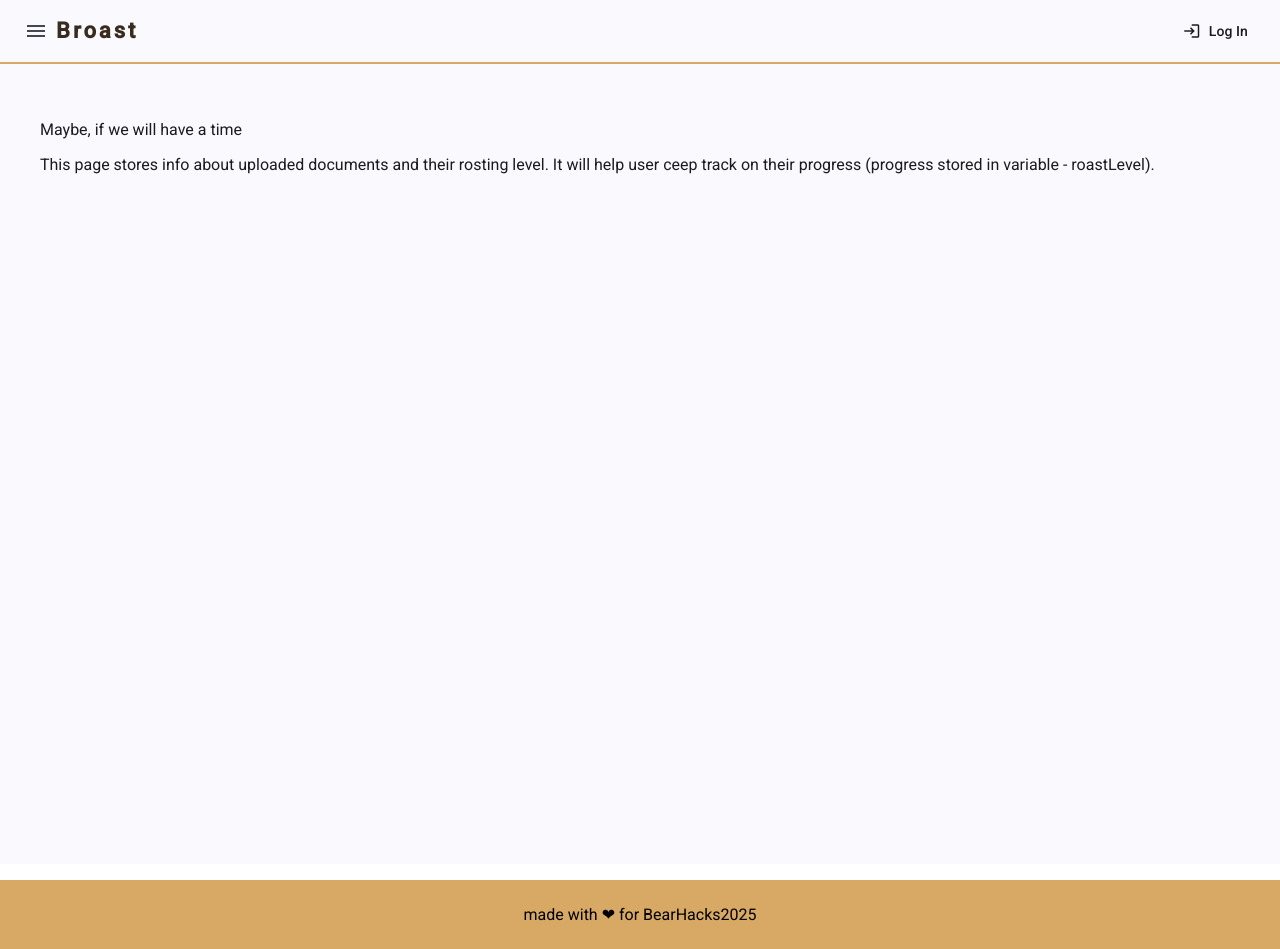
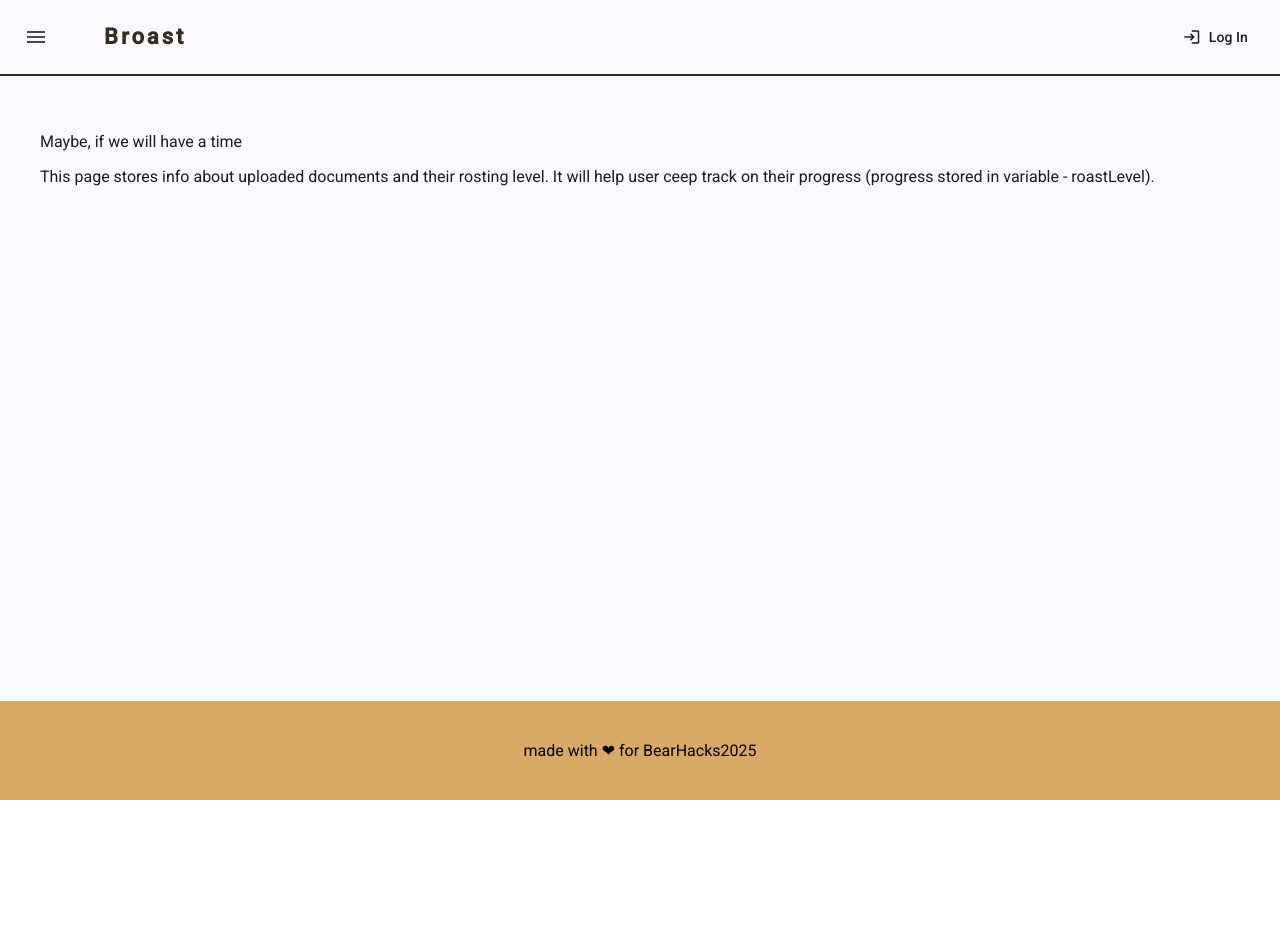
Before and after one commit to sophieynw/broast, an Angular app in the folder frontend/: page /profile in a window 1280 px wide. After the commit the page ends 800 px from the top, so only its background shows below. Built offline with nearby package versions, Linux system fonts and the light colour scheme.

Commit message:
fixed scroll in sidenav

```diff
--- a/frontend/src/app/app.component.css
+++ b/frontend/src/app/app.component.css
@@ -0,0 +1,10 @@
+.app-grid
+{
+    display: flex;
+  flex-direction: column;
+  height: 100%;
+}
+
+app-sidenav {
+    flex-grow: 1;
+}
--- a/frontend/src/app/app.component.html
+++ b/frontend/src/app/app.component.html
@@ -1,7 +1,9 @@
-<app-toolbar></app-toolbar>
-<app-sidenav></app-sidenav>
+<div class="app-grid">
+    <app-toolbar></app-toolbar>
+    <app-sidenav></app-sidenav>
+    <app-footer></app-footer>
+
+</div>
 
 
-<app-footer></app-footer>
-
 <!-- <router-outlet /> -->
--- a/frontend/src/app/app.component.ts
+++ b/frontend/src/app/app.component.ts
@@ -6,9 +6,13 @@ import { ToolbarComponent } from "./toolbar/toolbar.component";
 import { SidenavComponent } from "./sidenav/sidenav.component";
 import { FooterComponent } from "./footer/footer.component";
 
+import {MatSidenavModule} from '@angular/material/sidenav';
+
+
+
 @Component({
   selector: 'app-root',
-  imports: [ToolbarComponent, SidenavComponent, FooterComponent],
+  imports: [ToolbarComponent, SidenavComponent, FooterComponent, MatSidenavModule],
   templateUrl: './app.component.html',
   styleUrl: './app.component.css'
 })
--- a/frontend/src/app/footer/footer.component.css
+++ b/frontend/src/app/footer/footer.component.css
@@ -1,5 +1,6 @@
 p {
     text-align: center;
-    padding: 25px;
+    padding: 5vh;
+    margin: 0px;
     background-color: #d8a965;
 }
--- a/frontend/src/app/home/home.component.css
+++ b/frontend/src/app/home/home.component.css
@@ -16,3 +16,8 @@
     justify-self: center;
     top: -35px;
 }
+
+.home-container
+{
+    padding-bottom: 200px;
+}
--- a/frontend/src/app/prompt-area/prompt-area.component.css
+++ b/frontend/src/app/prompt-area/prompt-area.component.css
@@ -8,6 +8,7 @@ h2 {
     margin-bottom: 20px;
     font-weight: 700;
     letter-spacing: 3px;
+    color: #382b20;
 
 }
 
@@ -20,6 +21,7 @@ mat-card-subtitle
 
 p, label, button, input, select {
     font-size: clamp(14px, 2vw, 24px);
+    color: #382b20;
 }
 
 .form-group {
--- a/frontend/src/app/sidenav/sidenav.component.css
+++ b/frontend/src/app/sidenav/sidenav.component.css
@@ -1,8 +1,9 @@
-.container{
-    height: 100vh;
+.container {
+    margin: 0;
+    height: 100%;
+    overflow: hidden
 }
 
-.content-container
-{
+.content-container {
     padding: 5vh;
 }
--- a/frontend/src/app/toolbar/toolbar.component.css
+++ b/frontend/src/app/toolbar/toolbar.component.css
@@ -2,14 +2,23 @@
   flex: 1 1 auto;
 }
 
-mat-toolbar {
-   border-bottom: #d8a965 2px solid;
 
-}
 
 .logo-name
 {
+  margin-left: 48px;
   letter-spacing: 3px;
   font-weight: 700;
   color: #382b20;
 }
+
+.toolbar-container
+{
+  height: 76px;
+  border-bottom: #382b20 2px solid;
+}
+
+.btn-auth
+{
+  padding: 50px;
+}
--- a/frontend/src/app/toolbar/toolbar.component.html
+++ b/frontend/src/app/toolbar/toolbar.component.html
@@ -1,4 +1,4 @@
-<mat-toolbar>
+<mat-toolbar class="toolbar-container">
     <button mat-icon-button (click)="onMenuClick()">
         <mat-icon>menu</mat-icon>
     </button>
@@ -7,7 +7,7 @@
     <!-- <button *ngIf="!isAuthenticated" mat-button (click)="login()">Log In</button>
     <button *ngIf="isAuthenticated" mat-button (click)="logout()">Log Out</button> -->
 
-    <button mat-button >
+    <button mat-button extended>
         <mat-icon>login</mat-icon>
         Log In
     </button>
```
Also changed, not shown: frontend/src/styles.css (line endings or trailing spaces).
